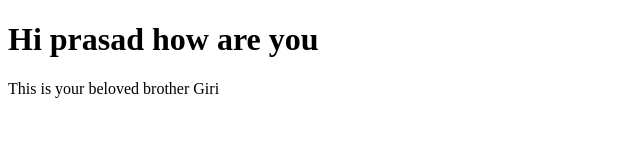
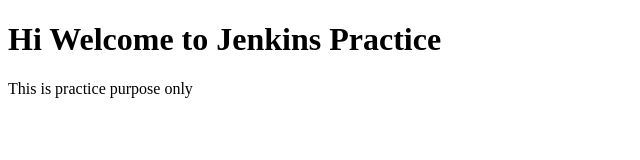
Before and after one commit to Gireesh217/jenkin_test, a plain HTML site: page web/index.html in a window 1280 px wide. Shown: the whole page, without its empty margins (0-640 px from the left). Drawn offline with Linux system fonts and the light colour scheme.

Commit message:
Update index.html

```diff
--- a/web/index.html
+++ b/web/index.html
@@ -6,7 +6,7 @@
     <title>Sample Java HTML Site</title>
 </head>
 <body>
-    <h1>Hi prasad how are you</h1>
-    <p>This is your beloved brother Giri</p>
+    <h1>Hi Welcome to Jenkins Practice</h1>
+    <p>This is practice purpose only</p>
 </body>
 </html>
```
